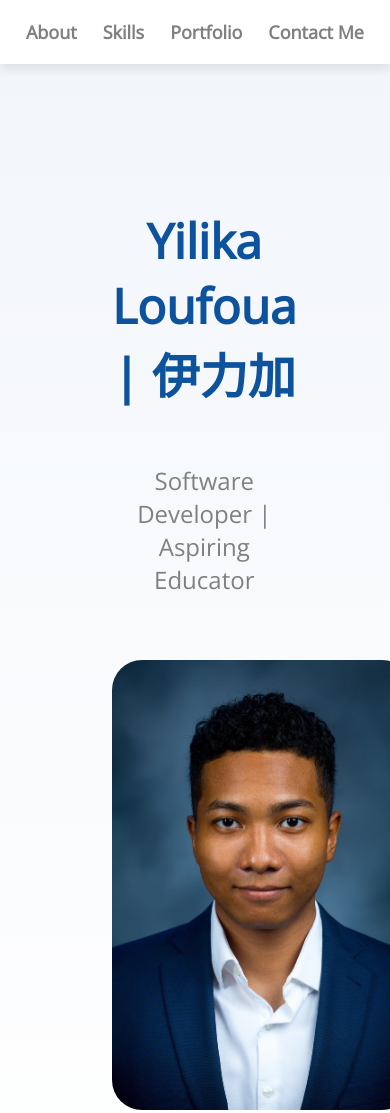
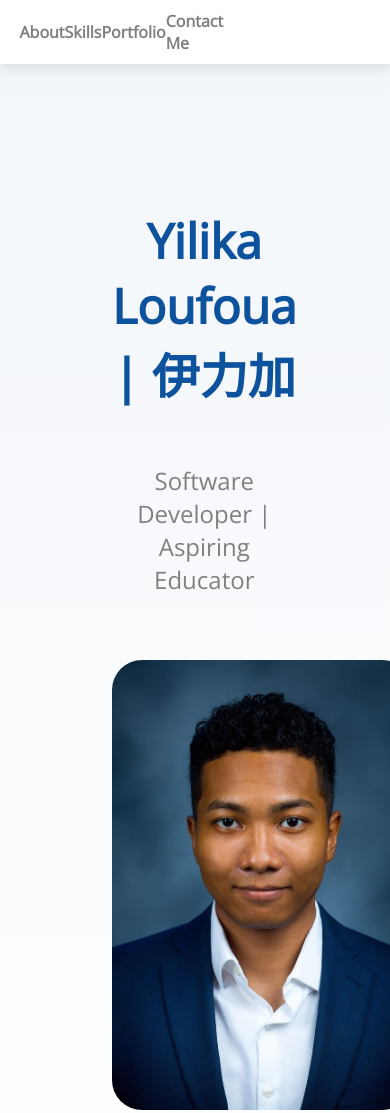
Before and after one commit to YilikaLoufoua/personal-website, a plain HTML site: page index.html in a window 390 px wide. Shown: the top 1113 px of the page. Drawn offline with nearby package versions, Linux system fonts and the light colour scheme.

Commit message:
Responsiveness update

```diff
--- a/index.html
+++ b/index.html
@@ -9,7 +9,8 @@
         <link rel="stylesheet" href="style.css" />
         <link rel="preconnect" href="https://fonts.googleapis.com">
         <link rel="preconnect" href="https://fonts.gstatic.com" crossorigin>
-        <link href="https://fonts.googleapis.com/css2?family=Open+Sans&family=Poppins&display=swap" rel="stylesheet">
+        <link href="https://fonts.googleapis.com/css2?family=Noto+Serif+SC&family=Open+Sans&display=swap"
+            rel="stylesheet">
     </head>
 
     <body>
@@ -22,7 +23,7 @@
         </div>
         <div id="header" class="section">
             <div class="info">
-                <h1>Yilika Loufoua | 伊力加</h1>
+                <h1>Yilika Loufoua | <span id="chinese-name">伊力加</span></h1>
                 <p>Software Developer | Aspiring Educator </p>
             </div>
             <img src="images/headshot.jpg" alt="headshot" />
@@ -70,7 +71,7 @@
                     <a href="https://github.com/YilikaLoufoua/noise-suppression">
                         <h5>Machine Learning</h5>
                         <h3>Audio Noise Suppression</h3>
-                        <p>Work project assigned by MathWorks during MLH Fellowship to perform speech
+                        <p>Work project assigned by MathWorks during the MLH Fellowship program to perform speech
                             background noise
                             suppression using the MATLAB Deep
                             Learning ToolBox</p>
--- a/style.css
+++ b/style.css
@@ -11,6 +11,10 @@ body {
 
 h1 {
     color: rgb(13, 82, 157);
+}
+
+#chinese-name {
+    font-family: 'Noto Serif SC', serif;
 }
 
 p {
@@ -29,17 +33,19 @@ a h3 {
 a p {
     font-size: 1rem;
 }
+
 .section {
     padding: 2rem;
     text-align: center;
 }
 
 #nav-bar {
+    display: flex;
     height: 4rem;
-    display: flex;
-    justify-content: space-evenly;
+    justify-content: space-between;
     align-items: center;
     box-shadow: 0 5px 10px 0 rgba(0, 0, 0, 0.1);
+    padding: 0 20%;
 }
 
 #nav-bar a {
@@ -49,6 +55,22 @@ a p {
     font-weight: 600;
     transition: all 0.3s ease;
 }
+
+@media only screen and (max-width: 900px) {
+    #nav-bar {
+        padding: 0 30% 0 10%;
+    }
+}
+
+@media screen and (max-width: 600px) {
+    #nav-bar {
+            padding: 0 40% 0 5%;
+        }
+    #nav-bar a{
+        font-size: 16px;
+    }
+}
+
 
 #nav-bar a:hover {
     color: rgb(13, 82, 157);
```
